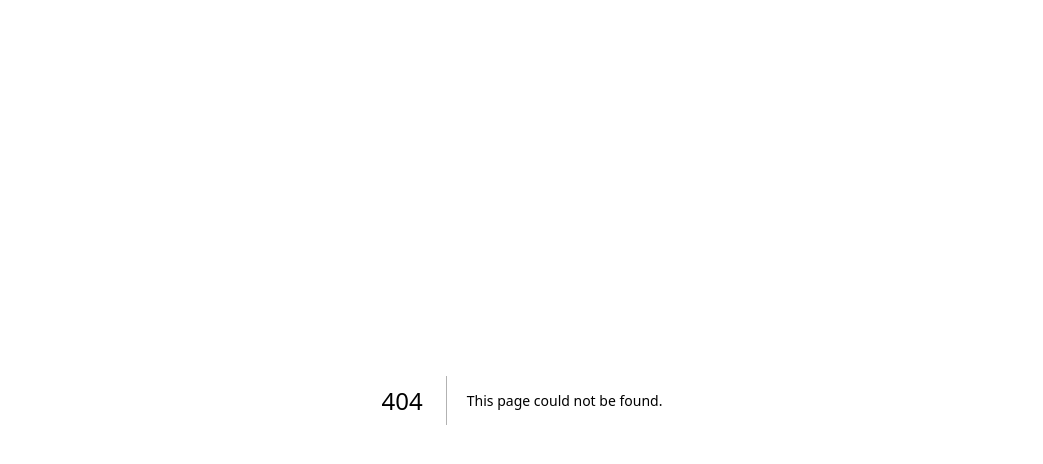
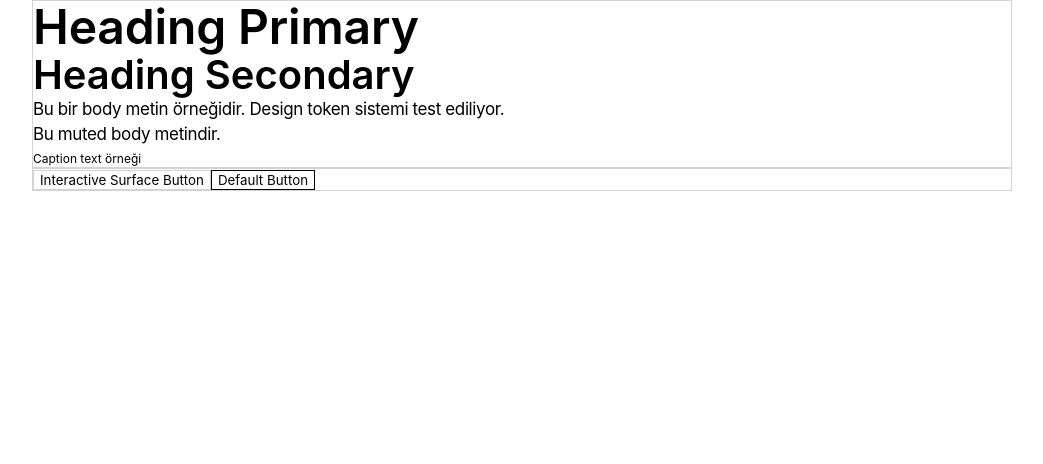
Before and after one commit to muhammedalikutbay/menura, a Next.js app: page /foundation-test in a window 1280 px wide. Before the commit this address had no page. Shown: the top 464 px of the page, without its empty margins (118-1161 px from the left). Built offline with nearby package versions, Linux system fonts and the light colour scheme.

Commit message:
feat: foundation test demo sayfası eklendi ve test edildi

```diff
--- /dev/null
+++ b/src/app/foundation-test/page.tsx
@@ -0,0 +1,29 @@
+export default function FoundationTestPage() {
+  return (
+    <div className="container-default py-8 space-y-8">
+
+      <div className="surface p-6 space-y-4">
+        <h1 className="heading-primary">Heading Primary</h1>
+        <h2 className="heading-secondary">Heading Secondary</h2>
+        <p className="text-body">
+          Bu bir body metin örneğidir. Design token sistemi test ediliyor.
+        </p>
+        <p className="text-body-muted">
+          Bu muted body metindir.
+        </p>
+        <span className="text-caption">Caption text örneği</span>
+      </div>
+
+      <div className="surface p-6 space-y-4">
+        <button className="interactive surface px-4 py-2">
+          Interactive Surface Button
+        </button>
+
+        <button className="interactive px-4 py-2 border rounded-md">
+          Default Button
+        </button>
+      </div>
+
+    </div>
+  );
+}
```
